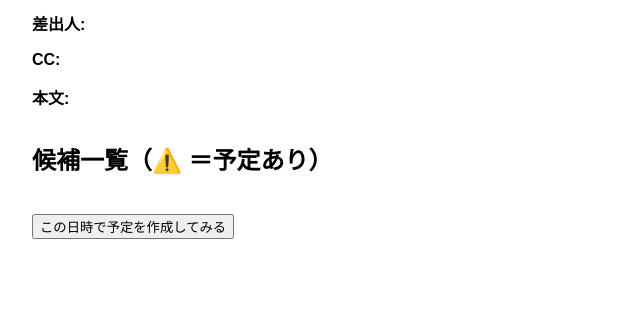
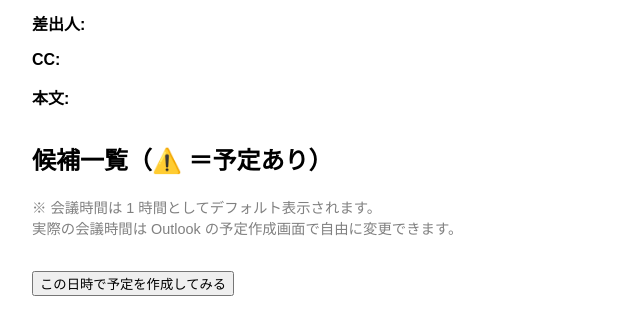
Before and after one commit to kenichi-nihei/mcp-schedule-server, a FastAPI app: page /choose in a window 1280 px wide. Shown: the part 183-518 px from the top of the page, without its empty margins (0-640 px from the left). Run offline with FastAPI, Linux system fonts and the light colour scheme.

Commit message:
Update choose.html

```diff
--- a/templates/choose.html
+++ b/templates/choose.html
@@ -30,6 +30,12 @@
 
   <div class="section">
     <h2>候補一覧（⚠️ ＝予定あり）</h2>
+
+    <p style="color: gray; font-size: 0.9em;">
+      ※ 会議時間は 1 時間としてデフォルト表示されます。<br>
+      実際の会議時間は Outlook の予定作成画面で自由に変更できます。
+    </p>
+
     <form method="post" target="_blank">
       <!-- 件名・差出人・CC を hidden で渡す -->
       <input type="hidden" name="subject" value="{{ subject }}">
```
